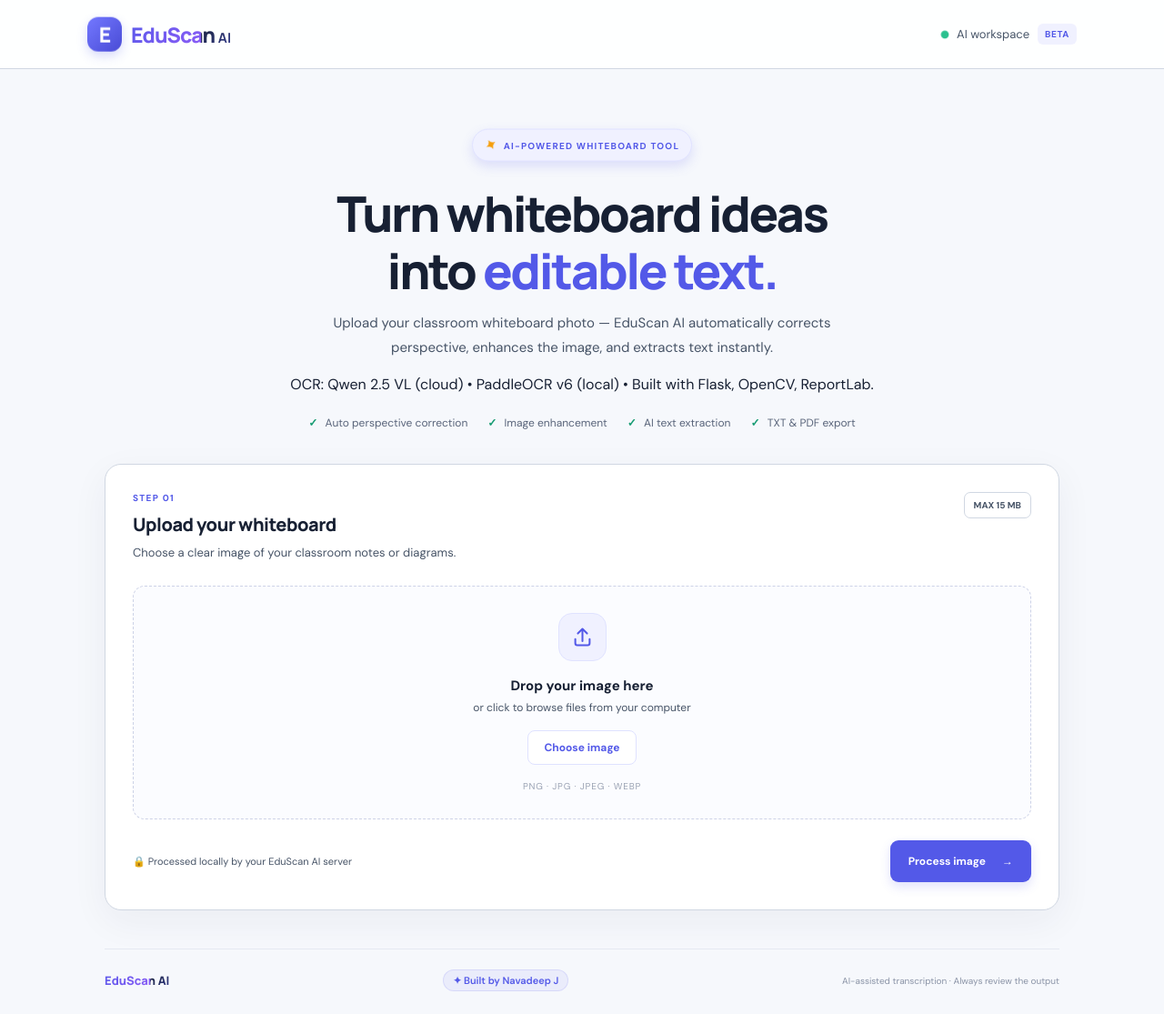
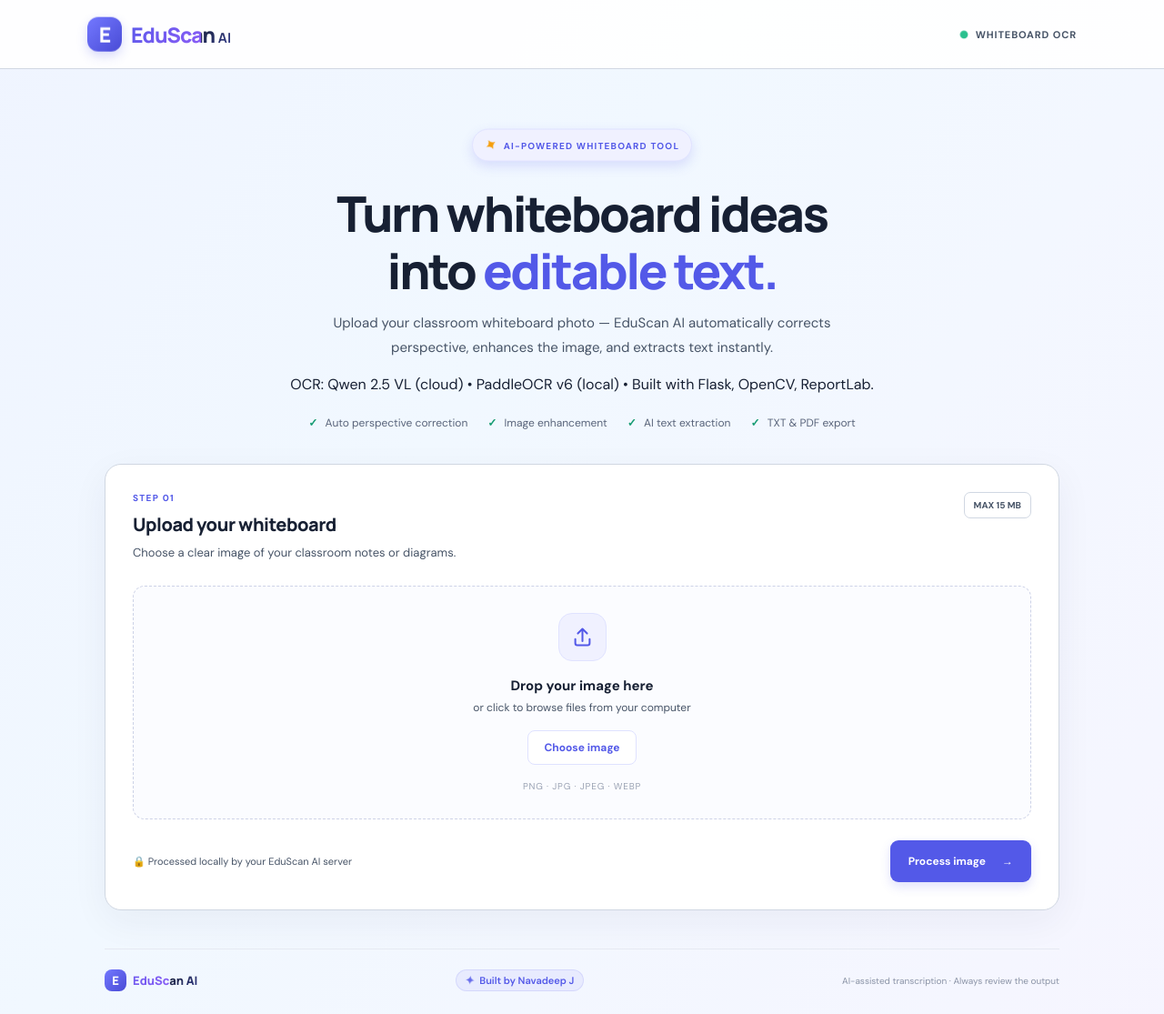
Before and after one commit to navadeep-05/Eduscan-AI---Whiteboard-text-extractor, a Flask app: page / in a window 1280 px wide. Shown: the whole page at 91% size. Run offline with Flask 3, Linux system fonts and the light colour scheme.

Commit message:
UI fixes in the Eduscan AI web app

```diff
--- a/static/style.css
+++ b/static/style.css
@@ -21,10 +21,36 @@
 
 body {
     margin: 0;
-    background: var(--background);
+    min-height: 100vh;
+    background: linear-gradient(125deg, #f6f8fc, #eef1ff, #f1f8ff, #f7f5ff, #f6f8fc);
+    background-size: 300% 300%;
     color: var(--text);
     font-family: "DM Sans", sans-serif;
     -webkit-font-smoothing: antialiased;
+    animation: page-background-shift 24s ease-in-out infinite;
+}
+
+@keyframes page-background-shift {
+
+    0%,
+    100% {
+        background-position: 0% 50%;
+    }
+
+    50% {
+        background-position: 100% 50%;
+    }
+}
+
+@media (prefers-reduced-motion: reduce) {
+    body {
+        animation: none;
+        background-position: 50% 50%;
+    }
+
+    .built-by-sparkle {
+        animation: none;
+    }
 }
 
 button,
@@ -83,6 +109,7 @@
     height: 38px;
     border-radius: 12px;
     color: white;
+    -webkit-text-fill-color: white;
     background: linear-gradient(135deg, #7378ff, #494bd5);
     box-shadow: 0 5px 12px rgba(83, 89, 232, 0.22);
 }
@@ -96,7 +123,12 @@
     align-items: center;
     gap: 9px;
     color: var(--muted);
-    font-size: 13px;
+}
+
+.header-status {
+    font-size: 11px;
+    font-weight: 700;
+    letter-spacing: 0.08em;
 }
 
 .status-dot {
@@ -761,10 +793,21 @@
 }
 
 .footer-brand {
+    display: inline-flex;
+    align-items: center;
+    gap: 7px;
     color: #4c55d9;
     font-family: "Manrope", sans-serif;
     font-size: 13px;
     font-weight: 800;
+}
+
+.footer-brand .brand-icon {
+    width: 24px;
+    height: 24px;
+    border-radius: 8px;
+    box-shadow: none;
+    animation: none;
 }
 
 
--- a/templates/index.html
+++ b/templates/index.html
@@ -8,6 +8,8 @@
     <title>EduScan AI | Whiteboard Text Extractor</title>
     <meta name="description"
         content="Upload a whiteboard photo. EduScan AI automatically corrects perspective, enhances the image and extracts editable text using AI — all in seconds.">
+
+    <link rel="icon" type="image/svg+xml" href="{{ url_for('static', filename='favicon.svg') }}">
 
     <!-- Load our custom stylesheet through Flask -->
     <link rel="stylesheet" href="{{ url_for('static', filename='style.css') }}">
@@ -618,6 +620,26 @@
             font-weight: 600;
             color: var(--primary);
         }
+
+        .built-by-sparkle {
+            display: inline-block;
+            transform-origin: center;
+            animation: footer-sparkle 2.4s ease-in-out infinite;
+        }
+
+        @keyframes footer-sparkle {
+
+            0%,
+            100% {
+                opacity: 0.75;
+                transform: scale(1) rotate(0deg);
+            }
+
+            50% {
+                opacity: 1;
+                transform: scale(1.2) rotate(12deg);
+            }
+        }
     </style>
 </head>
 
@@ -681,8 +703,7 @@
 
         <div class="header-right">
             <span class="status-dot"></span>
-            <span class="header-status">AI workspace</span>
-            <span class="version-badge">BETA</span>
+            <span class="header-status">WHITEBOARD OCR</span>
         </div>
 
     </header>
@@ -1098,8 +1119,12 @@
 
         <!-- ================= FOOTER ================= -->
         <footer class="footer">
-            <a href="{{ url_for('index') }}" class="footer-brand brand-text-animated">EduScan AI</a>
-            <span class="built-by-pill">✦ Built by Navadeep J</span>
+            <a href="{{ url_for('index') }}" class="footer-brand brand-text-animated">
+                <span class="brand-icon">E</span>
+                <span>EduScan AI</span>
+            </a>
+            <span class="built-by-pill"><span class="built-by-sparkle" aria-hidden="true">✦</span> Built by Navadeep
+                J</span>
             <span>AI-assisted transcription &middot; Always review the output</span>
         </footer>
 
```
Also changed, not shown: static/favicon.svg (added).
